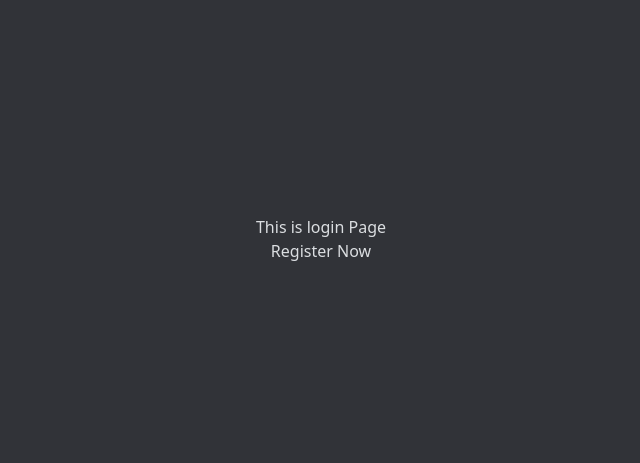
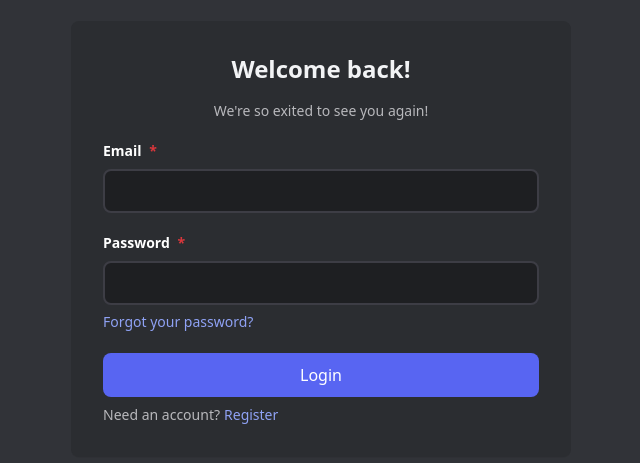
Before and after one commit to Rezuanul-Islam-Fahim/sync-space, a React (Vite) app in the folder client/: page /login in a window 1280 px wide. Shown: the part 161-624 px from the top of the page, without its empty margins (319-959 px from the left). Built offline with nearby package versions, Linux system fonts and the light colour scheme.

Commit message:
Implement LoginPage and RegisterPage with AuthWrapper; enhance form handling and styling

```diff
--- a/client/src/features/auth/components/AuthWrapper.jsx
+++ b/client/src/features/auth/components/AuthWrapper.jsx
@@ -6,7 +6,7 @@ const AuthWrapper = ({ children, header, className }) => {
 
   return (
     <div className={cn(baseClassName, className)}>
-      <h2 className="text-2xl font-bold text-center text-discord-text-header mb-6">
+      <h2 className="text-2xl font-bold text-center text-discord-text-header mb-4">
         {header}
       </h2>
       {children}
--- /dev/null
+++ b/client/src/features/auth/constants/loginFields.js
@@ -0,0 +1,4 @@
+export default [
+  { name: 'email', label: 'Email', type: 'email', required: true },
+  { name: 'password', label: 'Password', type: 'password', required: true },
+];
--- a/client/src/features/auth/pages/LoginPage.jsx
+++ b/client/src/features/auth/pages/LoginPage.jsx
@@ -1,11 +1,57 @@
 import { Link } from 'react-router';
+import { useForm } from 'react-hook-form';
+import AuthWrapper from '../components/AuthWrapper';
+import LOGIN_FIELDS from '../constants/loginFields';
+import CommonInput from '@/shared/components/CommonInput';
+import CommonButton from '@/shared/components/CommonButton';
 
 const LoginPage = () => {
+  const {
+    register,
+    handleSubmit,
+    formState: { errors },
+  } = useForm();
+
+  const onSubmit = (data) => {
+    console.log('Form submitted: ', data);
+  };
+
   return (
-    <>
-      <h1>This is login Page</h1>
-      <Link to={'/register'}>Register Now</Link>
-    </>
+    <AuthWrapper header="Welcome back!" className="sm:w-[500px]">
+      <p className="text-sm text-discord-text-info text-center">
+        We're so exited to see you again!
+      </p>
+      <form onSubmit={handleSubmit(onSubmit)}>
+        {LOGIN_FIELDS.map(({ name, ...field }) => (
+          <CommonInput
+            key={name}
+            {...register(name)}
+            {...field}
+            error={errors[name]}
+          />
+        ))}
+
+        <div className="mt-1">
+          <Link to="" className="text-discord-link text-sm hover:underline">
+            Forgot your password?
+          </Link>
+        </div>
+
+        <CommonButton className="mt-5">Login</CommonButton>
+
+        <div className="mt-2">
+          <div className="flex flex-row gap-1">
+            <p className="text-sm text-discord-text-info">Need an account?</p>
+            <Link
+              to="/register"
+              className="text-discord-link text-sm hover:underline"
+            >
+              Register
+            </Link>
+          </div>
+        </div>
+      </form>
+    </AuthWrapper>
   );
 };
 
--- a/client/src/features/auth/pages/RegisterPage.jsx
+++ b/client/src/features/auth/pages/RegisterPage.jsx
@@ -36,6 +36,7 @@ const RegisterPage = () => {
         <CommonCheckbox
           {...register('agreeToTerms')}
           error={errors.agreeToTerms}
+          className="mt-4 mb-5"
         >
           I agree to Discord Clone's{' '}
           <span className="text-discord-link">Terms</span>.
@@ -43,8 +44,11 @@ const RegisterPage = () => {
 
         <CommonButton>Create Account</CommonButton>
 
-        <div className="text-sm mt-4">
-          <Link to="/login" className="text-discord-link hover:underline">
+        <div className="mt-1">
+          <Link
+            to="/login"
+            className="text-discord-link text-sm mt-4 hover:underline"
+          >
             Already have an account?
           </Link>
         </div>
--- a/client/src/shared/components/CommonCheckbox.jsx
+++ b/client/src/shared/components/CommonCheckbox.jsx
@@ -1,6 +1,8 @@
-const CommonCheckbox = ({ children, error, ...props }, ref) => {
+import cn from '../utils/cn';
+
+const CommonCheckbox = ({ children, error, className, ...props }, ref) => {
   return (
-    <div className="flex flex-col mb-6">
+    <div className={cn('flex flex-col', className)}>
       <div className="flex items-center gap-3 mb-1">
         <div className="relative flex items-center">
           <input
--- a/client/src/shared/components/CommonInput.jsx
+++ b/client/src/shared/components/CommonInput.jsx
@@ -3,7 +3,7 @@ import React from 'react';
 const CommonInput = React.forwardRef(
   ({ label, required = false, error, ...props }, ref) => {
     return (
-      <div className="mb-5">
+      <div className="mt-5">
         <div className="flex justify-between items-center mb-2">
           <label className="block text-sm font-semibold text-white">
             {label}{' '}
--- a/client/src/styles/index.css
+++ b/client/src/styles/index.css
@@ -7,13 +7,14 @@
   --color-discord-tertiary-hover: #6d6f78;
   --color-discord-input: #1e1f22;
   --color-discord-danger: #da373c;
-  --color-discord-link: #00a8fc;
+  --color-discord-link: #8fa2f5;
   --color-discord-main-bg: #313338;
   --color-discord-content-bg: #2b2d31;
 
   /* Added text colors for consistency if needed later */
   --color-discord-text: #dbdee1;
   --color-discord-text-header: #f2f3f5;
+  --color-discord-text-info: #b8b8bc;
   --color-discord-text-muted: #949ba4;
 
   /* Borders */
```
